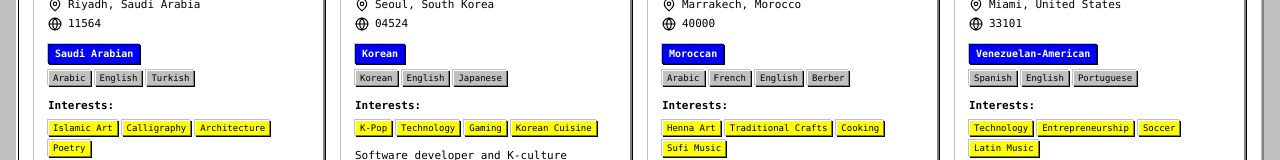
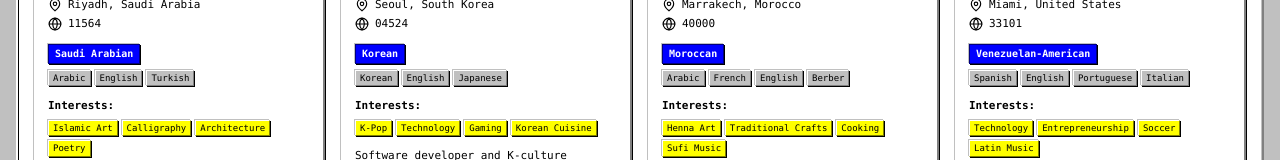
Before and after one commit to 3duardofeo/peopleconnect, a React (Vite) app: page / in a window 1280 px wide. Shown: the part 1421-1581 px from the top of the page. Built offline with nearby package versions, Linux system fonts and the light colour scheme.

Commit message:
Add Italian language to Eduardo Feo's profile

```diff
--- a/src/data/peopleData.js
+++ b/src/data/peopleData.js
@@ -235,7 +235,7 @@ export const peopleData = [
       country: "United States",
       zipCode: "33101"
     },
-    languages: ["Spanish", "English", "Portuguese"],
+    languages: ["Spanish", "English", "Portuguese", "Italian"],
     interests: ["Technology", "Entrepreneurship", "Soccer", "Latin Music"],
     bio: "Tech entrepreneur and cultural bridge-builder. Proud of my Venezuelan heritage while embracing the vibrant diversity of Miami. Love connecting people through technology and culture.",
     distance: 0.5
```
